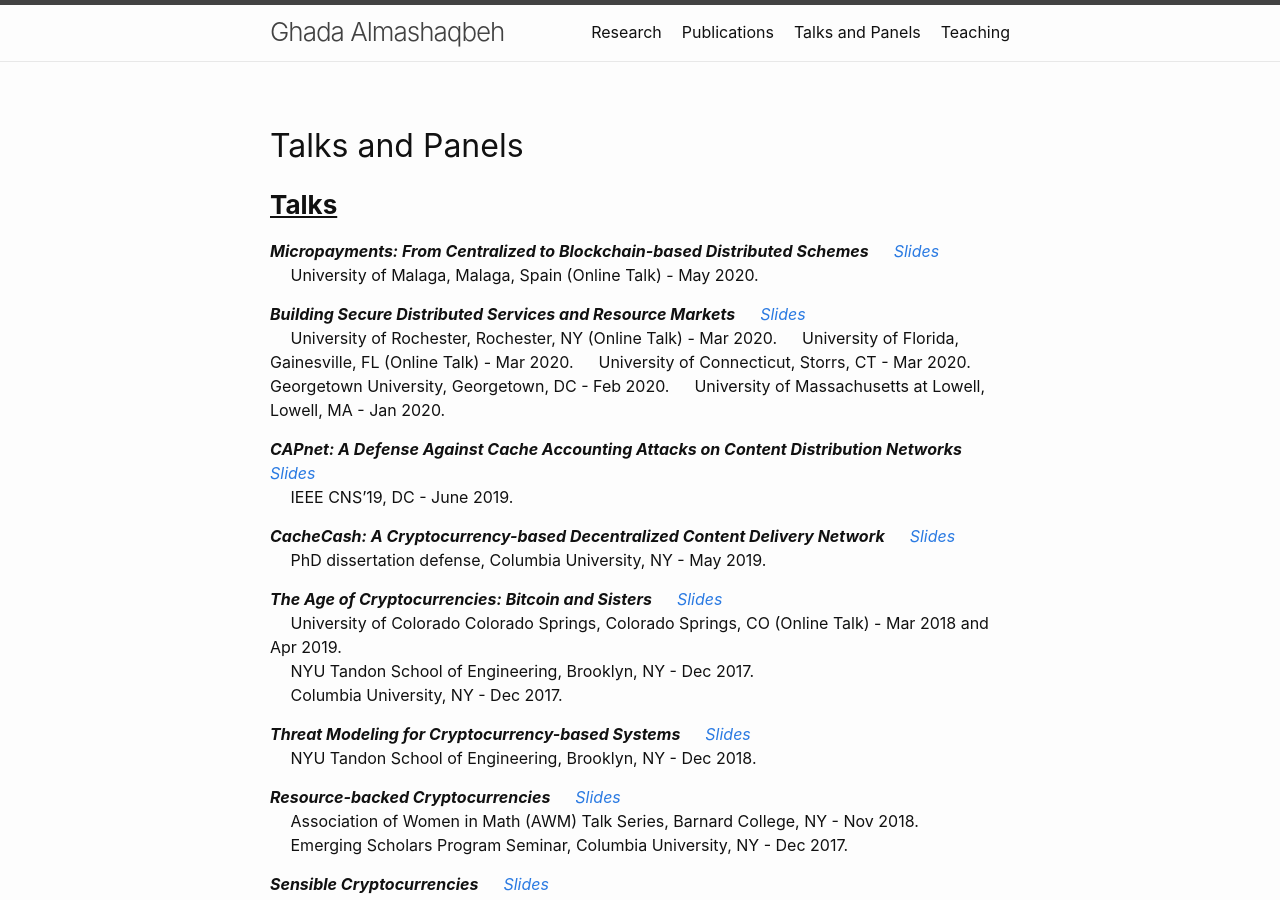
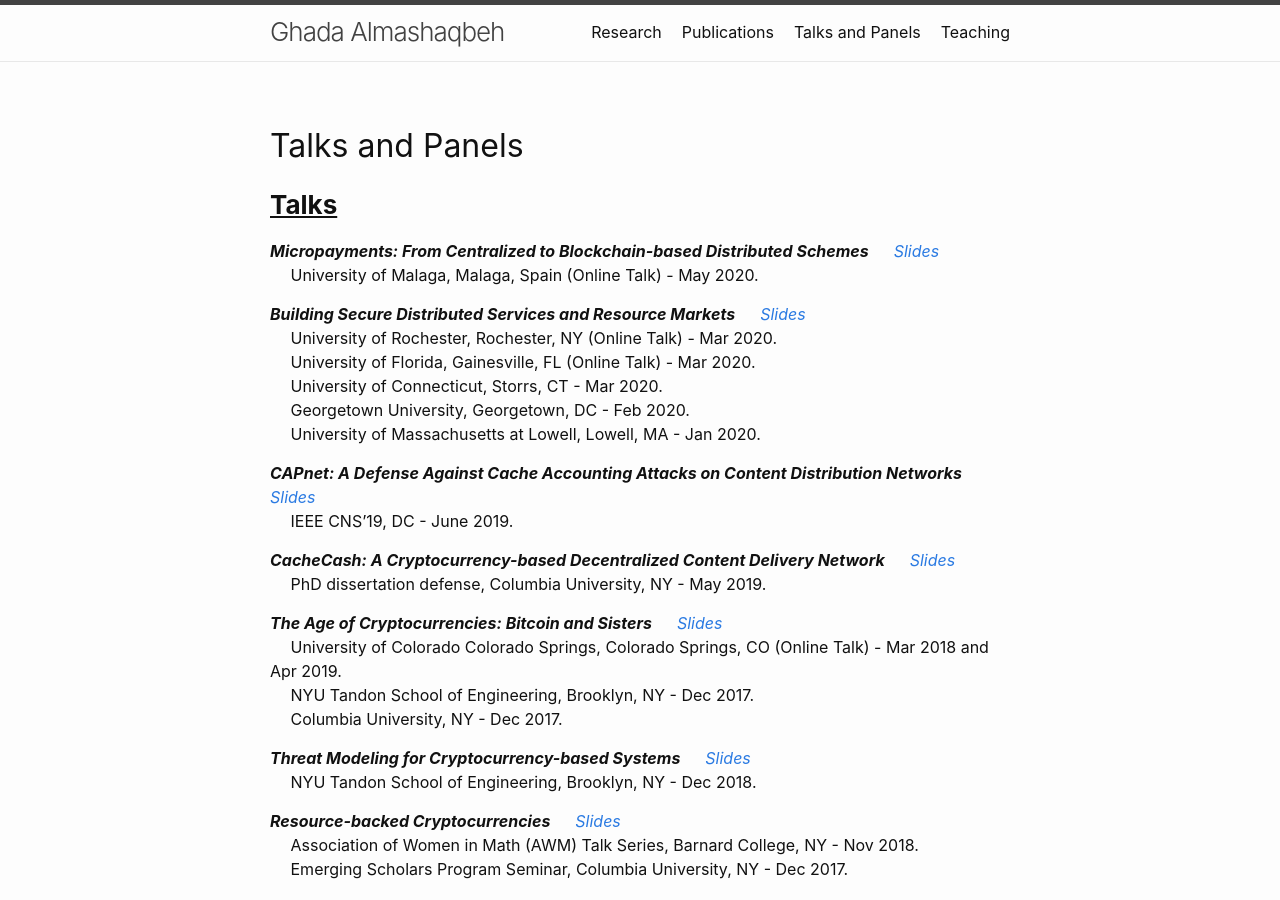
Before and after one commit to GhadaAlmashaqbeh/GhadaAlmashaqbeh.github.io, a Jekyll site: the page built from 03-talks.md, in a window 1280 px wide and 900 px high. Built offline with Jekyll 4.4.1, drawn with Linux system fonts in a browser that asks for light colours.

Commit message:
fix spaces

```diff
--- a/03-talks.md
+++ b/03-talks.md
@@ -12,11 +12,11 @@
 &emsp; University of Malaga, Malaga, Spain (Online Talk) - May 2020.
 
 ***Building Secure Distributed Services and Resource Markets*** &emsp; [_Slides_](../slides/job-talk.pdf)<br/>
-&emsp; University of Rochester, Rochester, NY (Online Talk) - Mar 2020.
-&emsp; University of Florida, Gainesville, FL (Online Talk) - Mar 2020.
-&emsp; University of Connecticut, Storrs, CT - Mar 2020.
-&emsp; Georgetown University, Georgetown, DC - Feb 2020.
-&emsp; University of Massachusetts at Lowell, Lowell, MA - Jan 2020.
+&emsp; University of Rochester, Rochester, NY (Online Talk) - Mar 2020.<br/>
+&emsp; University of Florida, Gainesville, FL (Online Talk) - Mar 2020.<br/>
+&emsp; University of Connecticut, Storrs, CT - Mar 2020.<br/>
+&emsp; Georgetown University, Georgetown, DC - Feb 2020.<br/>
+&emsp; University of Massachusetts at Lowell, Lowell, MA - Jan 2020.<br/>
 
 ***CAPnet: A Defense Against Cache Accounting Attacks on Content Distribution Networks*** &emsp; [_Slides_](../slides/capnet-cns-2019.pdf)<br/>
 &emsp; IEEE CNS’19, DC - June 2019.
```
